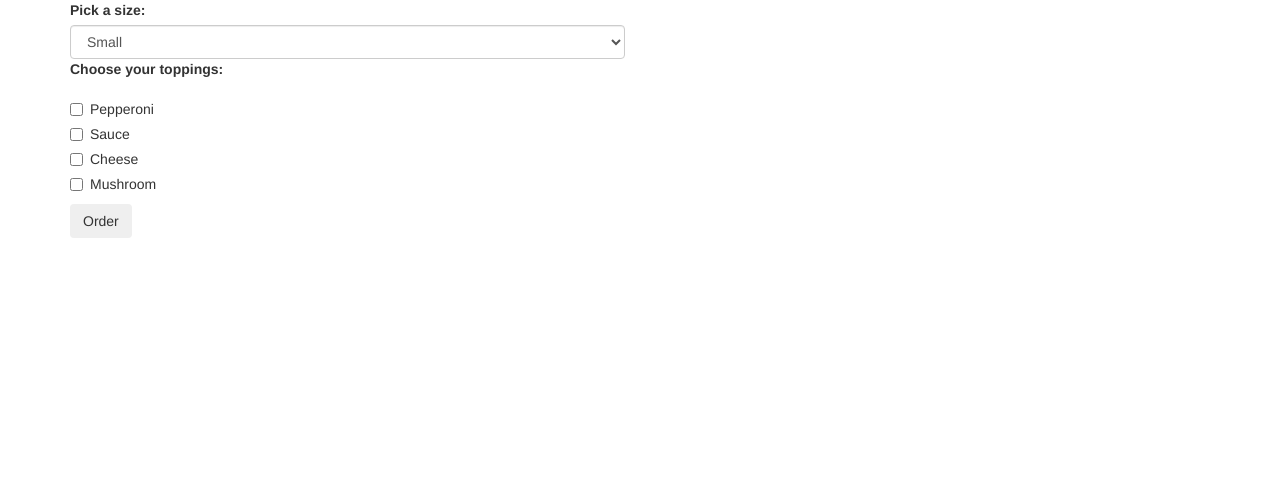
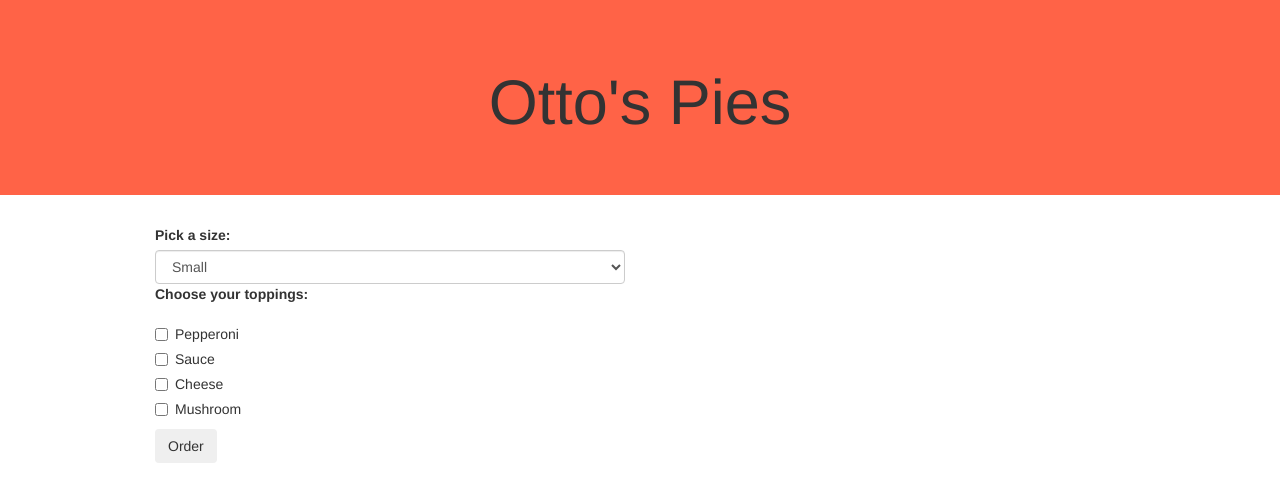
Before and after one commit to ottoetc/pizza-app, a plain HTML site: page index.html in a window 1280 px wide. Drawn offline with Linux system fonts and the light colour scheme.

Commit message:
add jumbotron to html

```diff
--- a/css/styles.css
+++ b/css/styles.css
@@ -0,0 +1,8 @@
+.container {
+  max-width: 1000px;
+}
+.jumbotron {
+  background-color: #FF6347;
+  text-align: center;
+
+}
--- a/index.html
+++ b/index.html
@@ -11,9 +11,15 @@
     <script src="js/scripts.js" type="text/javascript"></script>
   </head>
   <body>
+    <div class="jumbotron">
+      <div class="container">
+        <h1>Otto's Pies</h1>
+      </div>
+    </div>
     <div class="container">
       <div class="row">
         <div class="col-sm-6">
+          <!-- Order Form -->
           <form>
             <div class="form-group">
               <label for="size">Pick a size:</label>
@@ -48,15 +54,12 @@
                 Mushroom
               </label>
             </div>
-
             <button type="submit" class="btn">Order</button>
           </form>
-          <ul id="pizzaList">
-
-          </ul>
+          <!-- Price output -->
+          <ul id="pizzaList"></ul>
         </div>
         <div class="col-sm-6">
-
         </div>
       </div>
     </div>
```
Also changed, not shown: spec/specs.js (+4 -4 lines).
